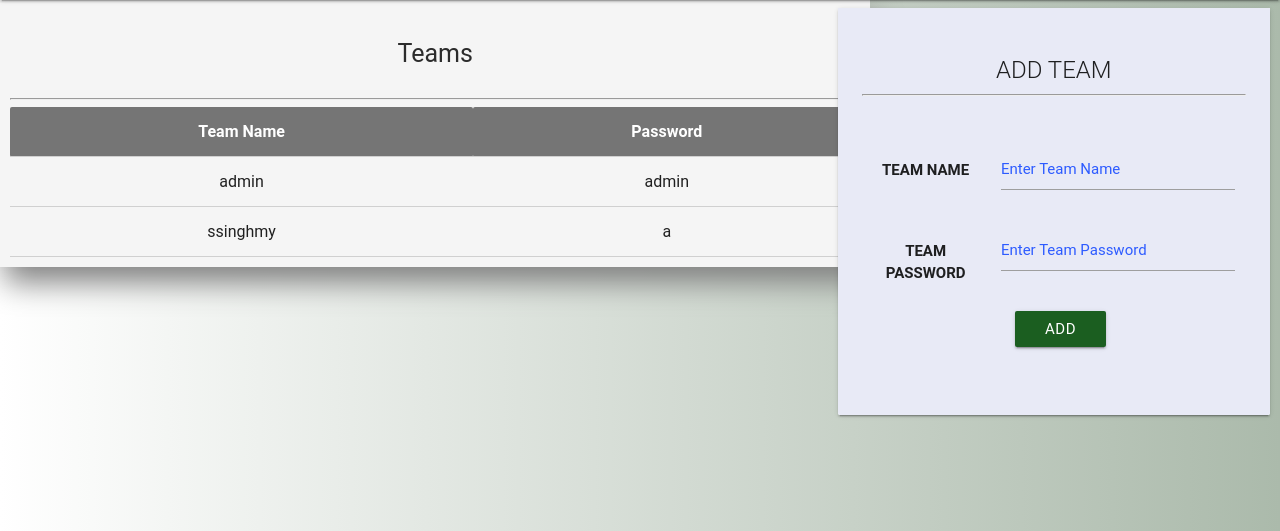
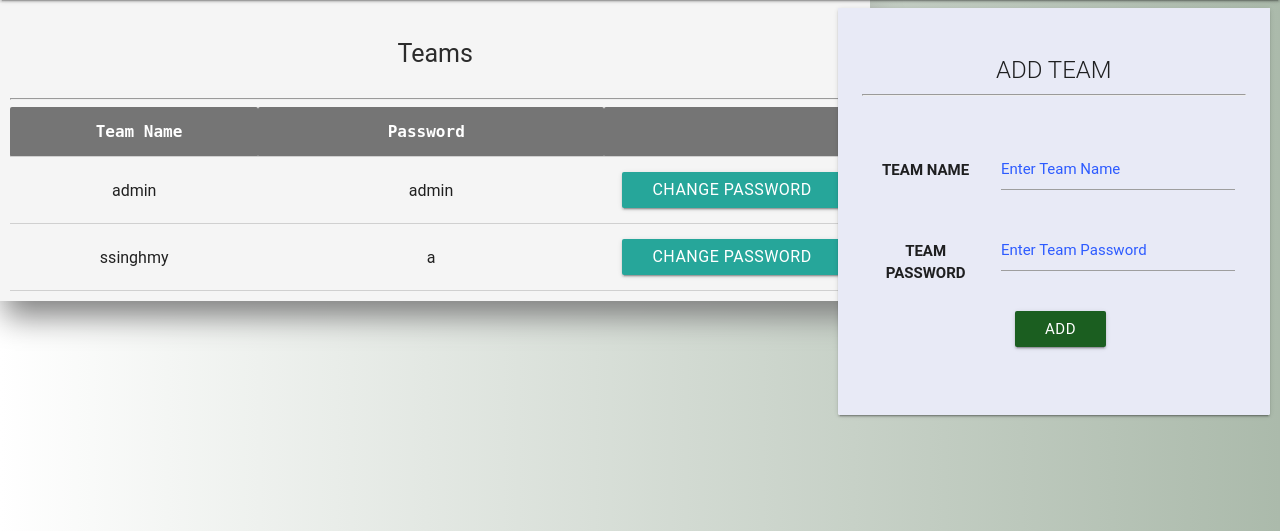
Before and after one commit to yokeshrana/CoderCup, a PHP site: page /admin/teams.php in a window 1280 px wide. Shown: the part 64-595 px from the top of the page. Run offline with PHP 8.4, Linux system fonts and the light colour scheme; a user stored in the database is signed in; data comes from the database, SQL or seed files in the repository; some web fonts are replaced.

Commit message:
CHANGE PASSWORD ADDED --some code remaining AND bugs fixed in user registration

```diff
--- a/admin/teams.php
+++ b/admin/teams.php
@@ -14,7 +14,6 @@ $con = dbConnect();
     <title>Admin-CoderCup</title>
     <link rel="stylesheet" href="../css/custom.css">
     <link rel="stylesheet" href="../css/materialize.min.css">
-
     <style>
 
 
@@ -115,6 +114,10 @@ $con = dbConnect();
                                          if ( isset( $_POST['form-submit'] ) ) {
                                            $username = $_POST['teamname'];
                                            $password = $_POST['teampassword'];
+                                           if($username==0||$password==0)
+                                           {
+                                             echo("<div class=\"alert alert-warning\">\nSOME ERROR EXIST CONTACT CORDINATORS!\n</div>");
+                                           }else{
                                            $sql = "INSERT INTO users ". "(username,password)". "VALUES('$username','$password')";
                                            $doquery= mysqli_query($con, $sql);
 
@@ -124,7 +127,7 @@ $con = dbConnect();
                                             }else {
                                             echo("<div class=\"alert alert-warning\">\nSOME ERROR EXIST CONTACT CORDINATORS!\n</div>");
                                             }
-     }
+                                          } }
                                                             ?>
 
 
@@ -145,19 +148,41 @@ $con = dbConnect();
       <table class="bordered centered">
           <thead>
           <tr class="grey darken-1 white-text">
-              <th data-field="title">Team Name</th>
-              <th data-field="attempts">Password</th>
-
+              <th ><pre>       Team Name      </pre> </th>
+              <th ><pre>           Password            </pre> </th>
+              <th ></th>
 
           </tr>
           </thead>
-
           <?php
           $query = "SELECT username ,password FROM users";
           $results = mysqli_query($con, $query);
           if ($results->num_rows > 0) {
       while($row = $results->fetch_assoc()) {
-          echo "<tr> <td > ".$row["username"]."</td> <td> " .$row["password"]."</td> </tr>";
+          echo "<tr> <td > ".$row["username"]."</td> <td> " .$row["password"]."</td> ";?>
+
+<td >
+  <button type="button" class="btn btn-primary " data-toggle="modal" data-target="#changepass">Change Password</button>
+  <div id="changepass" class="modal fade" role="dialog">
+  <div class="modal-dialog">
+    <div class="modal-content">
+      <div class="modal-header">
+        <button type="button" class="close" data-dismiss="modal">&times;</button>
+        <h4 class="modal-title">CHANGE PASSWORDr</h4>
+      </div>
+      <div class="modal-body">
+        <p>body</p>
+      </div>
+      <div class="modal-footer">
+        <button type="button" class="btn btn-default" data-dismiss="modal">Close</button>
+      </div>
+    </div>
+
+  </div>
+</div>
+</td></tr>
+
+            <?php
       }
   } else {
       echo "NO DATABASE PRESENT";
```
